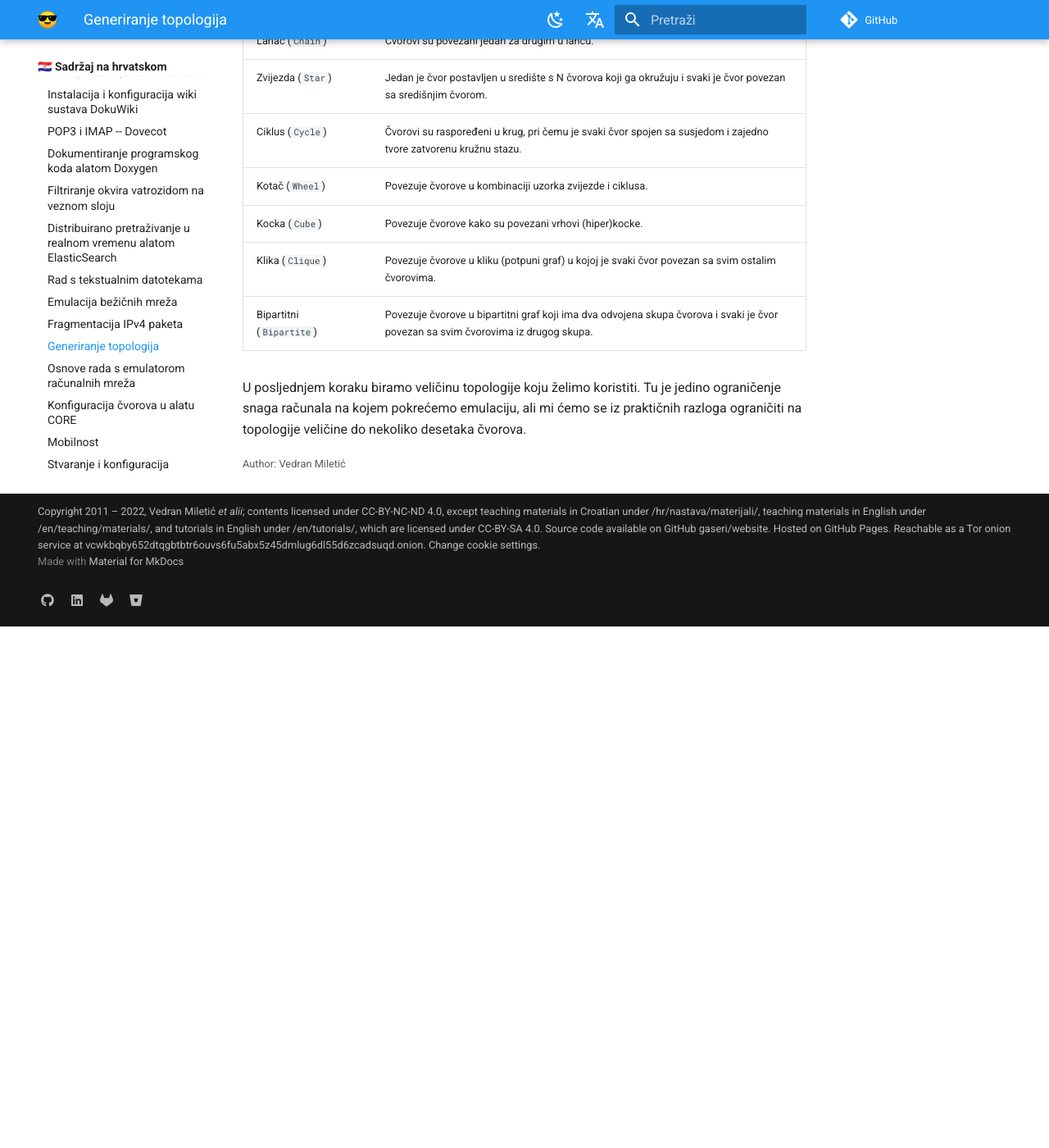
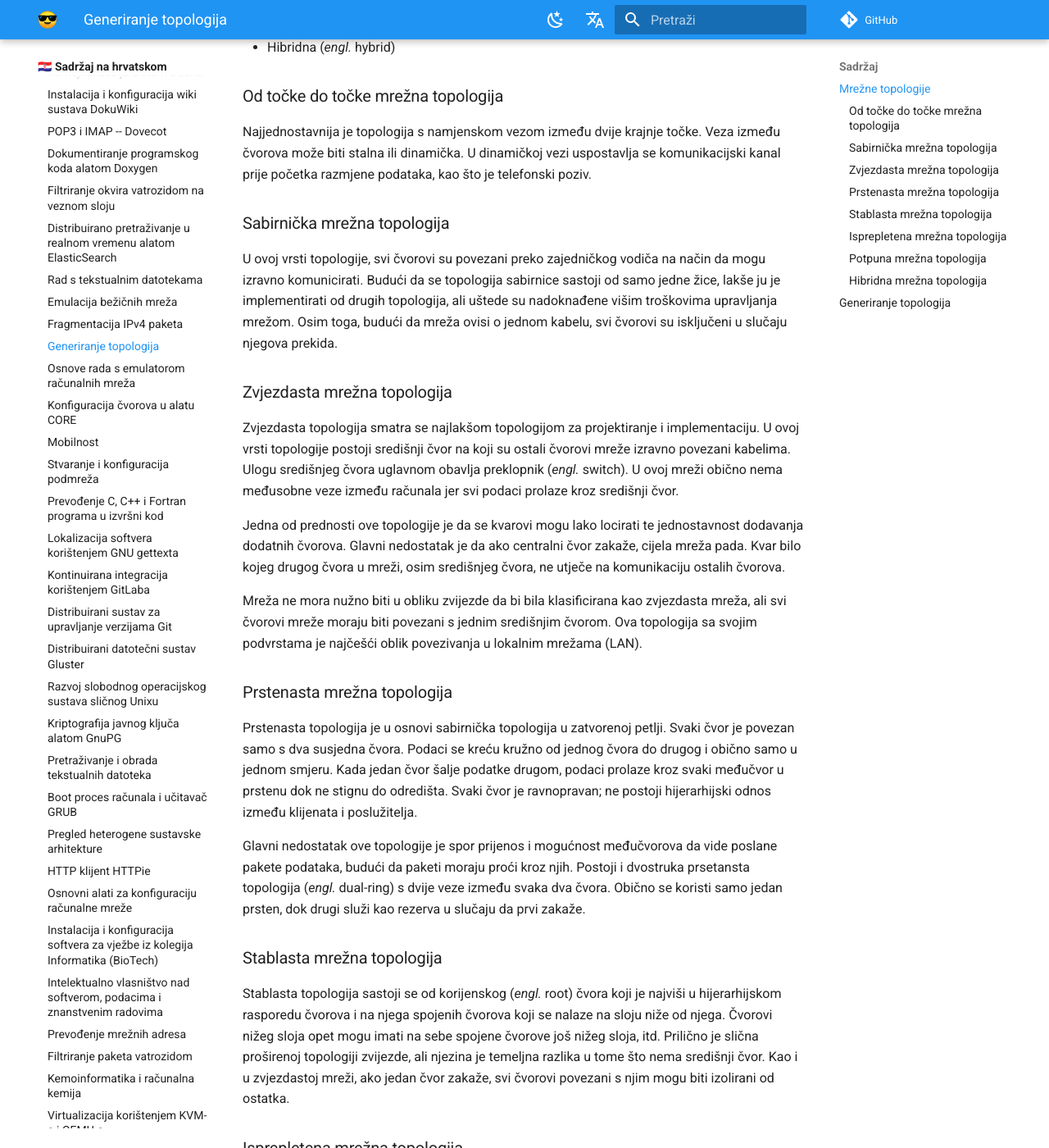
Before and after one commit to gaseri/website, an MkDocs documentation site: the page built from docs/hr/nastava/materijali/emulator-core-generiranje-topologija.md, in a window 1280 px wide and 1400 px high, scrolled down 912 px. Shown: the whole window at 82% size. Built offline with MkDocs 1.6.1 and Material for MkDocs 9.7.7, drawn with Linux system fonts in a browser that asks for light colours; comment, search, counter and statistics services are not loaded; before the commit the page ends 1676 px from its top, so only the background shows below that; some of the changed text lies outside the part shown.

Commit message:
Update emulator-core-generiranje-topologija.md
Uvod u mrežne topologije i opis svake

```diff
--- a/docs/hr/nastava/materijali/emulator-core-generiranje-topologija.md
+++ b/docs/hr/nastava/materijali/emulator-core-generiranje-topologija.md
@@ -4,7 +4,66 @@
 
 # Generiranje topologija
 
-Mrežne topologije su u stvarnim mrežama uglavnom pravilne na neki način. Zbog toga kod izučavanja mreža možemo uočiti [prstenastu topologiju, isprepletenu topologiju, zvijezdastu topologiju, linearnu topologiju i druge](https://en.wikipedia.org/wiki/Computer_network#Network_topology).
+## Mrežne topologije
+
+Mogućnost međusobnog povezivanja računala omogućila je ne samo razmjenu poruka ili podataka, već i stvaranje lokalnih i globalnih mreža. Razvoj takvih struktura omogućile su mrežne topologije čiji je dizajn osiguravao brzinu i sigurnost takvih veza.
+
+Za implementaciju računalne mreže u koju želimo povezati različita računala potrebno je prethodno planiranje. Prilikom planiranja računalne mreže od velike je važnosti odabir vrste topologije, jer njezina konfiguracija određuje način rada računalne mreže. Mrežna topologija tako definira niz različitih kategorija koje se mogu koristiti za određivanje rasporeda i veza između čvorova (računala, komunikacijska oprema, ...) te putanje podataka unutar mreže.
+
+Najčešća podjela mrežne topologije odnosi se na fizičku i logičku topologiju. Fizička topologija pokazuje na koji su način fizički povezani čvorovi mreže. Pod pojmom logičke topologije podrazumijevamo putanju koju prolazi signal od jednog računala do drugog. Ona može biti ista kao fizička topologija, ali i ne mora.
+
+Imamo više različitih topologija:
+
+- Od točke do točke (*engl.* Point-to-point)
+- Sabirnička ili bus (*engl.* bus)
+- Zvjezdasta (*engl.* star)
+- Prstenasta (*engl.* ring)
+- Stablasta ili hijerarhijska (*engl.* tree)
+- Isprepletena (*engl.* mesh)
+- Potpuno povezana (*engl.* fully connected)
+- Hibridna (*engl.* hybrid)
+
+### Od točke do točke mrežna topologija
+
+Najjednostavnija je topologija s namjenskom vezom između dvije krajnje točke. Veza između čvorova može biti stalna ili dinamička. U dinamičkoj vezi uspostavlja se komunikacijski kanal prije početka razmjene podataka, kao što je telefonski poziv.
+
+### Sabirnička mrežna topologija
+
+U ovoj vrsti topologije, svi čvorovi su povezani preko zajedničkog vodiča na način da mogu izravno komunicirati. Budući da se topologija sabirnice sastoji od samo jedne žice, lakše ju je implementirati od drugih topologija, ali uštede su nadoknađene višim troškovima upravljanja mrežom. Osim toga, budući da mreža ovisi o jednom kabelu, svi čvorovi su isključeni u slučaju njegova prekida.
+
+### Zvjezdasta mrežna topologija
+
+Zvjezdasta topologija smatra se najlakšom topologijom za projektiranje i implementaciju. U ovoj vrsti topologije postoji središnji čvor na koji su ostali čvorovi mreže izravno povezani kabelima. Ulogu središnjeg čvora uglavnom obavlja preklopnik (*engl.* switch). U ovoj mreži obično nema međusobne veze između računala jer svi podaci prolaze kroz središnji čvor.
+
+Jedna od prednosti ove topologije je da se kvarovi mogu lako locirati te jednostavnost dodavanja dodatnih čvorova. Glavni nedostatak je da ako centralni čvor zakaže, cijela mreža pada. Kvar bilo kojeg drugog čvora u mreži, osim središnjeg čvora, ne utječe na komunikaciju ostalih čvorova.
+
+Mreža ne mora nužno biti u obliku zvijezde da bi bila klasificirana kao zvjezdasta mreža, ali svi čvorovi mreže moraju biti povezani s jednim središnjim čvorom. Ova topologija sa svojim podvrstama je najčešći oblik povezivanja u lokalnim mrežama (LAN).
+
+### Prstenasta mrežna topologija
+
+Prstenasta topologija je u osnovi sabirnička topologija u zatvorenoj petlji. Svaki čvor je povezan samo s dva susjedna čvora. Podaci se kreću kružno od jednog čvora do drugog i obično samo u jednom smjeru. Kada jedan čvor šalje podatke drugom, podaci prolaze kroz svaki međučvor u prstenu dok ne stignu do odredišta. Svaki čvor je ravnopravan; ne postoji hijerarhijski odnos između klijenata i poslužitelja.
+
+Glavni nedostatak ove topologije je spor prijenos i mogućnost međučvorova da vide poslane pakete podataka, budući da paketi moraju proći kroz njih. Postoji i dvostruka prsetansta topologija (*engl.* dual-ring) s dvije veze između svaka dva čvora. Obično se koristi samo jedan prsten, dok drugi služi kao rezerva u slučaju da prvi zakaže.
+
+### Stablasta mrežna topologija
+
+Stablasta topologija sastoji se od korijenskog (*engl.* root) čvora koji je najviši u hijerarhijskom rasporedu čvorova i na njega spojenih čvorova koji se nalaze na sloju niže od njega. Čvorovi nižeg sloja opet mogu imati na sebe spojene čvorove još nižeg sloja, itd. Prilično je slična proširenoj topologiji zvijezde, ali njezina je temeljna razlika u tome što nema središnji čvor. Kao i u zvjezdastoj mreži, ako jedan čvor zakaže, svi čvorovi povezani s njim mogu biti izolirani od ostatka.
+
+### Isprepletena mrežna topologija
+
+U isprepletenoj topologiji, čvorovi mreže mogu biti izravno povezani s nekoliko drugih čvorova. Kvar jednog čvora u mreži ne utječe na druge čvorove u mreži. Na ovakav način funkcionira i Internet. Prednost takve mreže je što se lako može proširivati i nadograđivati.
+
+### Potpuna mrežna topologija
+
+U potpuno povezanoj mreži svi su čvorovi međusobno povezani. To omogućuje prijenos poruka s jednog čvora na drugi različitim rutama. Odnosno, nema prekida u komunikaciji. Cilj je osigurati neprekidnu povezanost kada je protok podataka od velike važnosti (nuklearni, istraživački centri i sl.).
+
+Glavni nedostatak takve topologije je skupo povezivanje svih čvorova jer zahtjeva veliku količinu kabela. Također, presložena je za primjenu tako da se koristi samo tamo gdje je to krajnje neophodno i gdje nije potrebno spajati mnogo čvorova.
+
+### Hibridna mrežna topologija
+
+Hibridna topologija poznata je i pod nazivom topologija mreže ili mješovita jer koristi dvije ili više topologija za njihovo povezivanje na takav način da rezultirajuća mreža nema nijednu od standardnih topologija. U praksi je to jedna od najčešće korištenih topologija. Glavna prednost je što se može jednostavno proširiti i prilagoditi zahtjevima svakog klijenta.
+
+## Generiranje topologija
 
 Kako bi CORE omogućio da se vjerno reprezentiraju mreže kakve postoje u stvarnosti, podržano je generiranje topologija mreže po različitim pravilima. U CORE-ovom izborniku pod `Tools` moguće je pronaći `Topology generator` koji nam omogućuje brzo stvaranje različitih topologija mreže. Čvorovi mogu biti nasumično postavljeni, poredani u rešetku, zvijezdu ili neki drugi od ponuđenih topoloških obrazaca; odabirom stavke izbornika `Tools/Topology generator` vidljiv je podizbornik s popisom topologija koje je moguće generirati.
 
```
